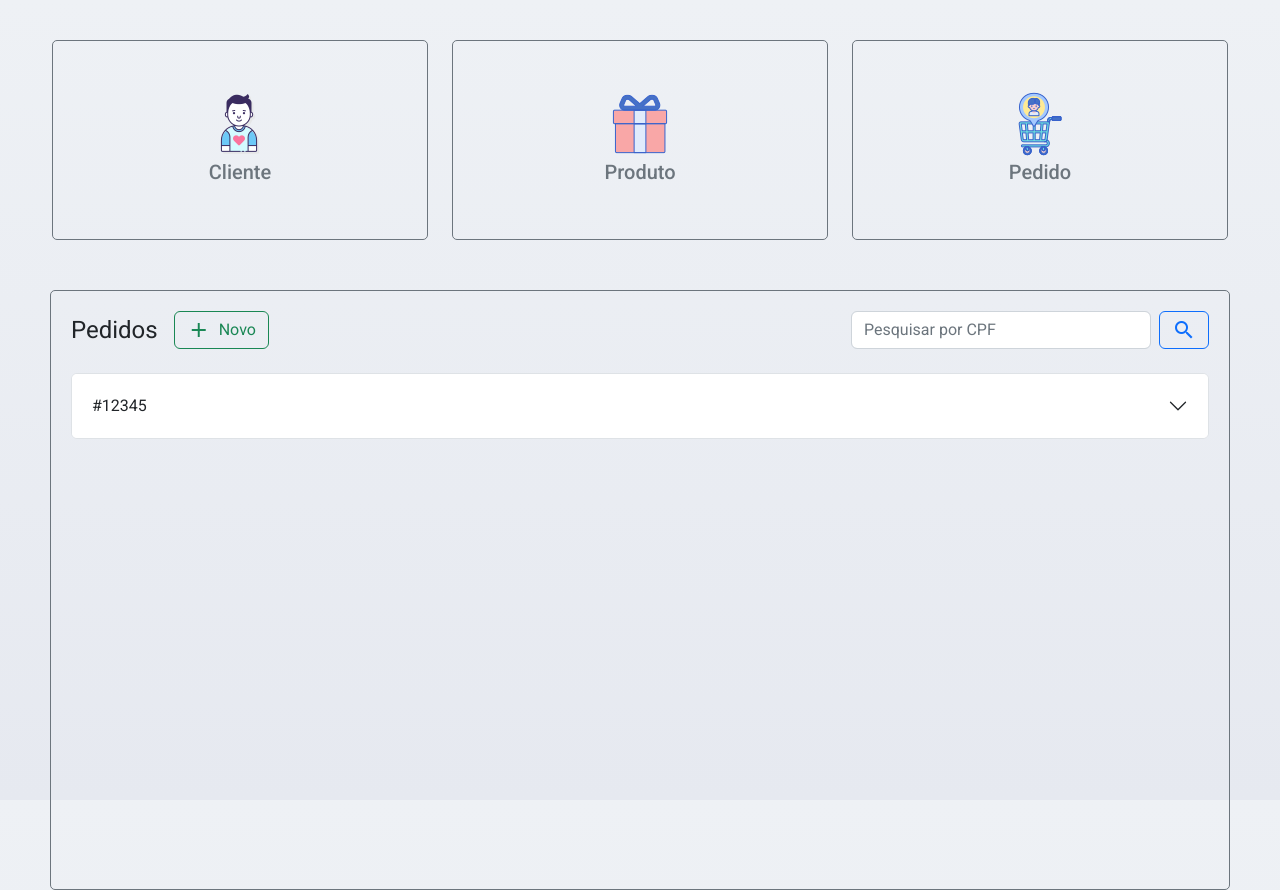
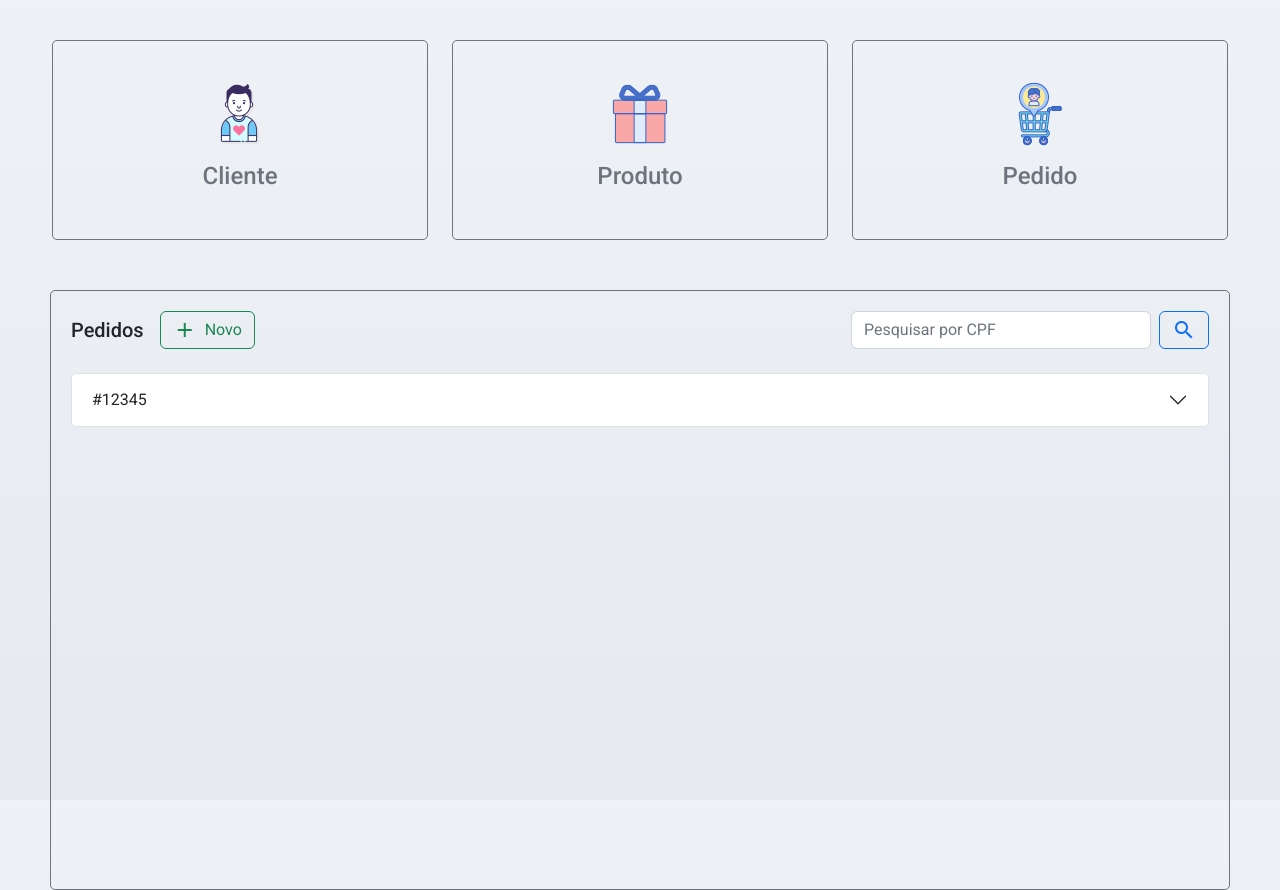
Before and after one commit to jvp116/front-controla-pedido, an Angular app: page /lista-pedido in a window 1280 px wide. Built offline with nearby package versions, Linux system fonts and the light colour scheme.

Commit message:
finalizando modal e chamada post novo cliente

```diff
--- a/src/app/app.component.html
+++ b/src/app/app.component.html
@@ -1,20 +1,20 @@
 <div class="row options">
   <div class="col-4">
     <button id="cliente" class="btn btn-outline-secondary" routerLink="lista-cliente">
-      <img src="../../assets/cliente.png" class="img-fluid">
-      <h2>Cliente</h2>
+      <img src="../../assets/cliente.png" class="img-fluid mb-3">
+      <h4>Cliente</h4>
     </button>
   </div>
   <div class="col-4">
     <button id="produto" class="btn btn-outline-secondary" routerLink="lista-produto">
-      <img src="../../assets/produto.png" class="img-fluid">
-      <h2>Produto</h2>
+      <img src="../../assets/produto.png" class="img-fluid mb-3">
+      <h4>Produto</h4>
     </button>
   </div>
   <div class="col-4">
     <button id="pedido" class="btn btn-outline-secondary" routerLink="lista-pedido">
-      <img src="../../assets/pedido.png" class="img-fluid">
-      <h2>Pedido</h2>
+      <img src="../../assets/pedido.png" class="img-fluid mb-3">
+      <h4>Pedido</h4>
     </button>
   </div>
 </div>
--- a/src/app/app.module.ts
+++ b/src/app/app.module.ts
@@ -1,3 +1,4 @@
+import { HttpClientModule } from '@angular/common/http';
 import { NgModule } from '@angular/core';
 import { FormsModule, ReactiveFormsModule } from '@angular/forms';
 import { MatDialogModule } from '@angular/material/dialog';
@@ -29,6 +30,7 @@ import { MaterialModule } from './shared/modules/material/material.module';
     FormsModule,
     ReactiveFormsModule,
     MatFormFieldModule,
+    HttpClientModule,
   ],
   providers: [],
   bootstrap: [AppComponent],
--- a/src/app/cliente/cadastro-cliente/cadastro-cliente.component.html
+++ b/src/app/cliente/cadastro-cliente/cadastro-cliente.component.html
@@ -2,12 +2,24 @@
 <div mat-dialog-content>
   <form class="formCliente" [formGroup]="clienteForm">
     <div class="mb-3">
+      <label for="cpf" class="form-label">CPF</label>
+      <input matInput id="cpf" class="form-control" formControlName="cpf" name="cpf">
+    </div>
+
+    <div class="mb-3">
       <label for="nome" class="form-label">Nome</label>
-      <input matInput id="nome" class="form-control">
+      <input matInput id="nome" class="form-control" formControlName="nome" name="nome">
+    </div>
+
+    <div class="mb-3">
+      <label for="sobrenome" class="form-label">Sobrenome</label>
+      <input matInput id="sobrenome" class="form-control" formControlName="sobrenome" name="sobrenome">
     </div>
   </form>
 </div>
-<div mat-dialog-actions>
-  <button class="btn btn-danger me-3" mat-button (click)="close()">Fechar</button>
-  <button class="btn btn-success" mat-button [mat-dialog-close]="" cdkFocusInitial>Salvar</button>
+<div class="modal-footer">
+  <div mat-dialog-actions>
+    <button class="btn btn-danger me-3" mat-button (click)="closeModal()">Fechar</button>
+    <button class="btn btn-success" mat-button (click)="createClient()" cdkFocusInitial>Salvar</button>
+  </div>
 </div>
--- a/src/app/cliente/cadastro-cliente/cadastro-cliente.component.ts
+++ b/src/app/cliente/cadastro-cliente/cadastro-cliente.component.ts
@@ -1,6 +1,7 @@
 import { Component, OnInit } from '@angular/core';
 import { FormBuilder, FormGroup, Validators } from '@angular/forms';
 import { MatDialogRef } from '@angular/material/dialog';
+import { ClienteService } from './../../shared/service/cliente.service';
 
 @Component({
   selector: 'app-cadastro-cliente',
@@ -12,18 +13,25 @@ export class CadastroClienteComponent implements OnInit {
 
   constructor(
     private fb: FormBuilder,
+    private rest: ClienteService,
     public dialogRef: MatDialogRef<CadastroClienteComponent>
   ) {}
 
   ngOnInit(): void {
     this.clienteForm = this.fb.group({
+      cpf: ['', [Validators.required]],
       nome: ['', [Validators.required]],
       sobrenome: ['', [Validators.required]],
-      cpf: ['', [Validators.required]],
     });
   }
 
-  close(): void {
+  createClient() {
+    this.rest.postCliente(this.clienteForm.value).subscribe((result) => {});
+    this.closeModal();
+  }
+
+  closeModal(): void {
     this.dialogRef.close();
+    this.clienteForm.reset();
   }
 }
--- a/src/app/cliente/lista-cliente/lista-cliente.component.html
+++ b/src/app/cliente/lista-cliente/lista-cliente.component.html
@@ -1,5 +1,5 @@
 <div class="flex mb-4">
-  <h1>Clientes</h1>
+  <h5>Clientes</h5>
   <div class="buttons">
     <button type="button" class="btn btn-outline-secondary" (click)="addCliente()">
       <mat-icon class="me-2">add</mat-icon>Novo
--- a/src/app/cliente/lista-cliente/lista-cliente.component.ts
+++ b/src/app/cliente/lista-cliente/lista-cliente.component.ts
@@ -20,11 +20,7 @@ export class ListaClienteComponent implements OnInit {
     });
 
     dialogRef.afterClosed().subscribe((result) => {
-      console.log('The dialog was closed');
+      //
     });
   }
-
-  novo() {
-    this.router.navigate(['/cadastro-cliente']);
-  }
 }
--- a/src/app/pedido/lista-pedido/lista-pedido.component.html
+++ b/src/app/pedido/lista-pedido/lista-pedido.component.html
@@ -1,6 +1,6 @@
 <div class="flex mb-4">
   <div class="buttons">
-    <h1 class="me-3">Pedidos</h1>
+    <h5 class="me-3" style="margin-bottom: 0;">Pedidos</h5>
     <button type="button" class="btn btn-outline-success">
       <mat-icon class="me-2">add</mat-icon>Novo
     </button>
--- a/src/app/produto/lista-produto/lista-produto.component.html
+++ b/src/app/produto/lista-produto/lista-produto.component.html
@@ -1,5 +1,5 @@
 <div class="flex mb-4">
-  <h1>Produtos</h1>
+  <h5>Produtos</h5>
   <div class="buttons">
     <button type="button" class="btn btn-outline-secondary">
       <mat-icon class="me-2">add</mat-icon>Novo
--- /dev/null
+++ b/src/app/shared/service/cliente.service.ts
@@ -0,0 +1,24 @@
+import { HttpClient, HttpHeaders } from '@angular/common/http';
+import { Injectable } from '@angular/core';
+import { Observable } from 'rxjs';
+import { Cliente } from '../model/cliente.model';
+
+@Injectable({ providedIn: 'root' })
+export class ClienteService {
+  apiUrl = 'http://localhost:8080/clientes';
+  httpOptions = {
+    headers: new HttpHeaders({
+      'Content-Type': 'application/json',
+    }),
+  };
+
+  constructor(private httpClient: HttpClient) {}
+
+  public postCliente(cliente: Cliente): Observable<Cliente> {
+    return this.httpClient.post<Cliente>(
+      this.apiUrl,
+      cliente,
+      this.httpOptions
+    );
+  }
+}
--- a/src/index.html
+++ b/src/index.html
@@ -12,7 +12,7 @@
   <link href="https://fonts.googleapis.com/icon?family=Material+Icons" rel="stylesheet">
 </head>
 
-<body class="mat-typography">
+<body>
   <app-root></app-root>
 </body>
 
```
